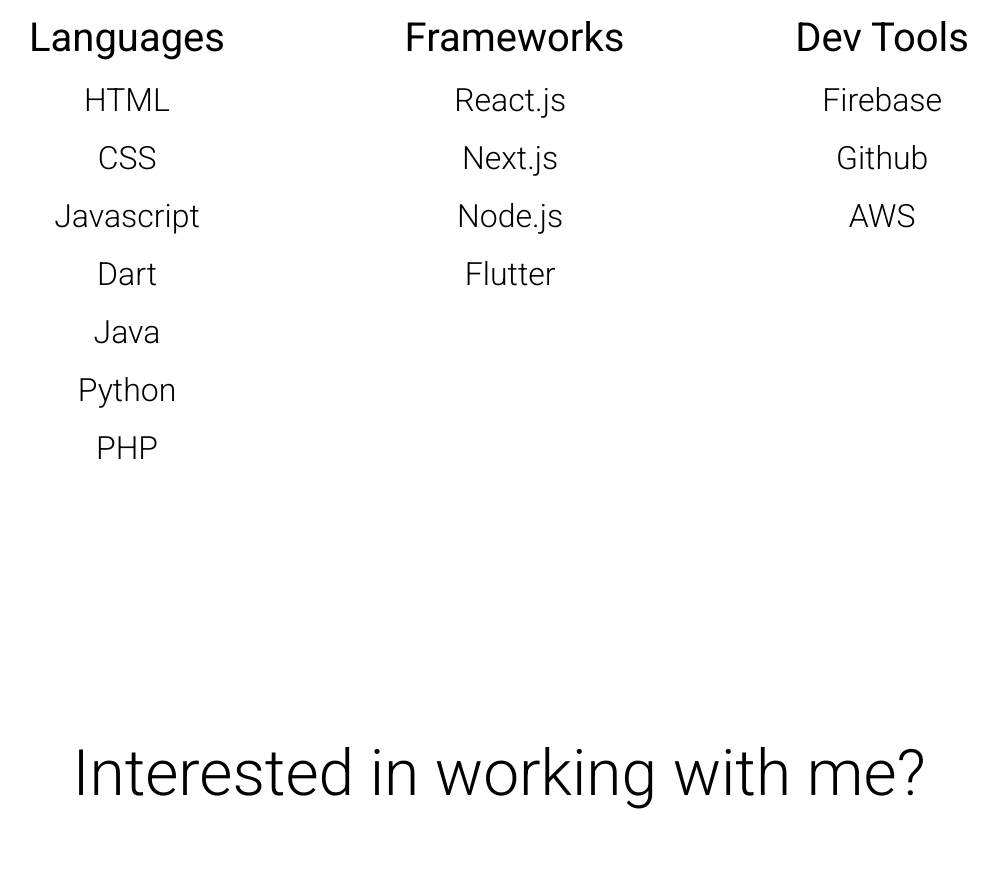
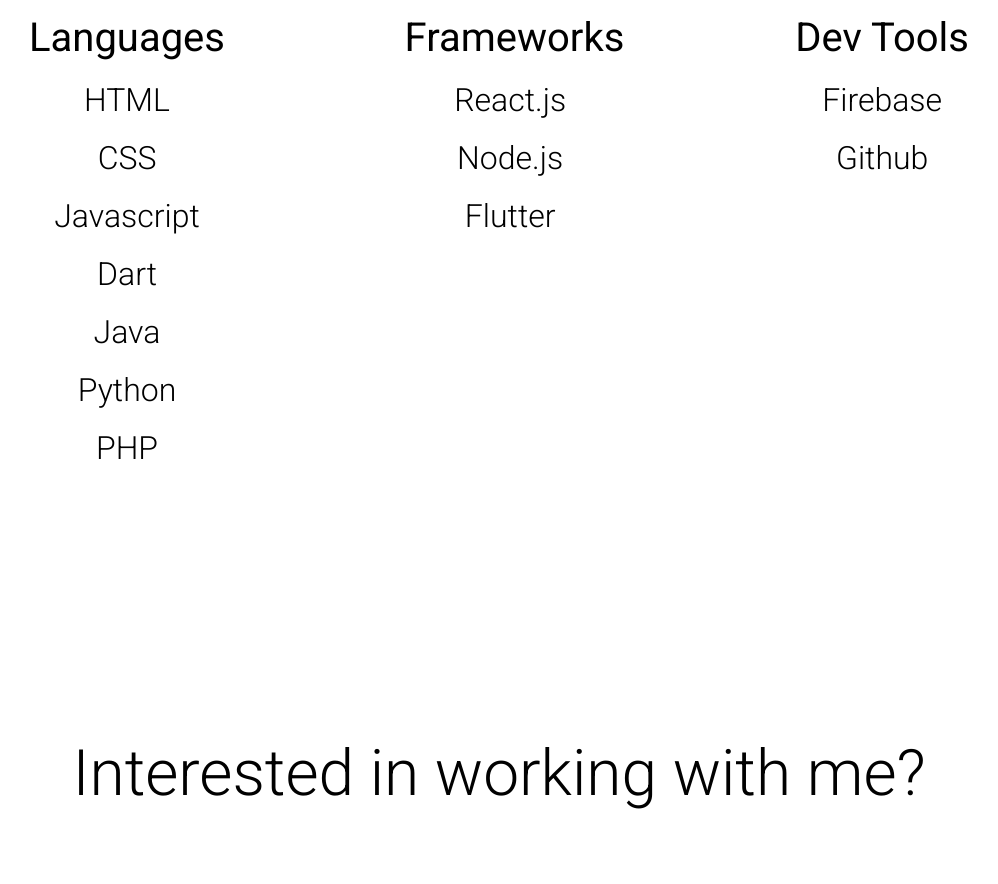
Before and after one commit to YounesBenketira/Portfolio, a React (Create React App) app: page / in a window 1280 px wide. Shown: the part 2500-3384 px from the top of the page, without its empty margins (141-1139 px from the left). Built offline with nearby package versions, Linux system fonts and the light colour scheme; no server answers.

Commit message:
- Removing example skills

```diff
--- a/src/sections/Skills/Skills.js
+++ b/src/sections/Skills/Skills.js
@@ -82,7 +82,7 @@
               Frameworks
             </motion.p>
             <motion.p variants={item}>React.js</motion.p>
-            <motion.p variants={item}>Next.js</motion.p>
+            {/* <motion.p variants={item}>Next.js</motion.p> */}
             <motion.p variants={item}>Node.js</motion.p>
             <motion.p variants={item}>Flutter</motion.p>
           </motion.div>
@@ -99,7 +99,7 @@
             </motion.p>
             <motion.p variants={item}>Firebase</motion.p>
             <motion.p variants={item}>Github</motion.p>
-            <motion.p variants={item}>AWS</motion.p>
+            {/* <motion.p variants={item}>AWS</motion.p> */}
           </motion.div>
         </AnimatePresence>
       </div>
```
Also changed, not shown: 1 other file (tests, documents, lock files or other folders).
